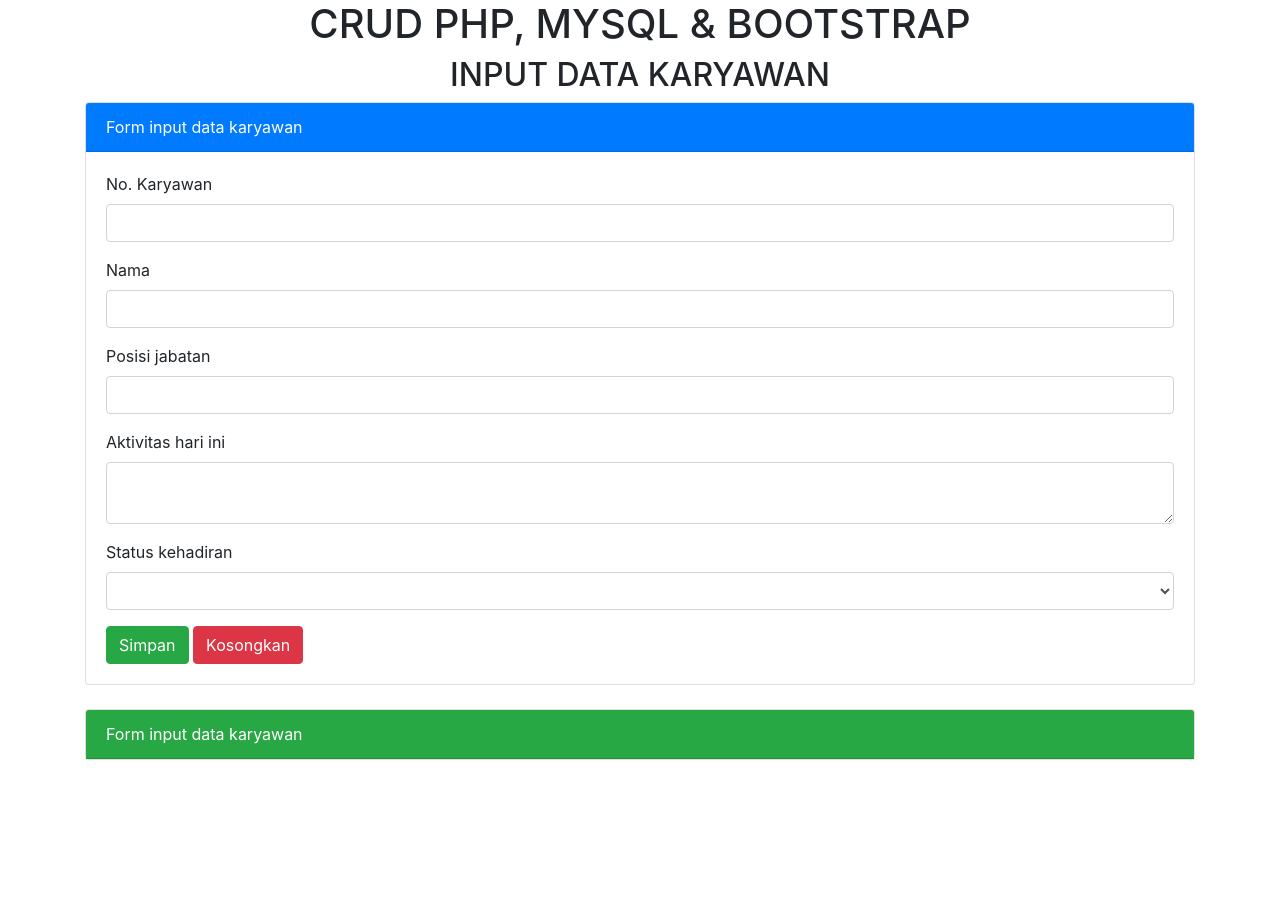
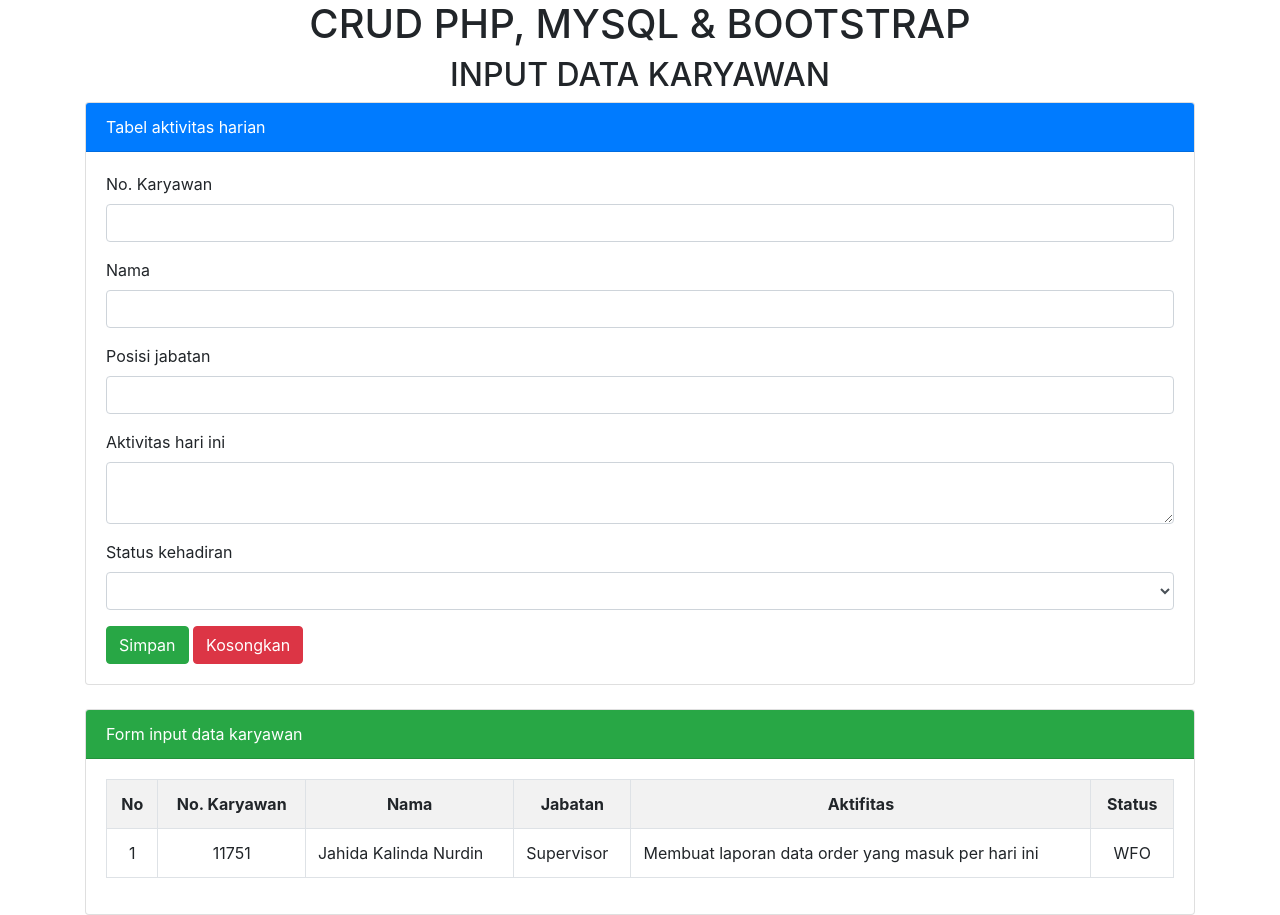
Before and after one commit to didin-nurdin/belajar-crud, a PHP site: page / in a window 1280 px wide. Before the commit the page ends 760 px from the top, so only its background shows below. Run offline with PHP 8.4, Linux system fonts and the light colour scheme.

Commit message:
sudah selesai membuat tampilan form

```diff
--- a/index.php
+++ b/index.php
@@ -18,7 +18,7 @@
     <div class="container">
         <div class="card">
             <div class="card-header bg-primary text-white">
-                Form input data karyawan
+                Tabel aktivitas harian
             </div>
             <div class="card-body">
                 <form method="post" action="">
@@ -61,7 +61,30 @@
             <div class="card-header bg-success text-white">
                 Form input data karyawan
             </div>
+           <div class="card-body">
 
+
+           <table class="table table-bordered table-striped">
+<tr class="text-center">
+    <th>No</th>
+    <th>No. Karyawan</th>
+    <th>Nama</th>
+    <th>Jabatan</th>
+    <th>Aktifitas</th>
+    <th>Status</th>
+</tr>
+
+<tr>
+    <td class="text-center">1</td>
+    <td class="text-center">11751</td>
+    <td>Jahida Kalinda Nurdin</td>
+    <td>Supervisor</td>
+    <td>Membuat laporan data order yang masuk per hari ini</td>
+    <td class="text-center">WFO</td>
+</tr>
+
+           </table>
+           </div>
 
         </div>
     </div>
```
